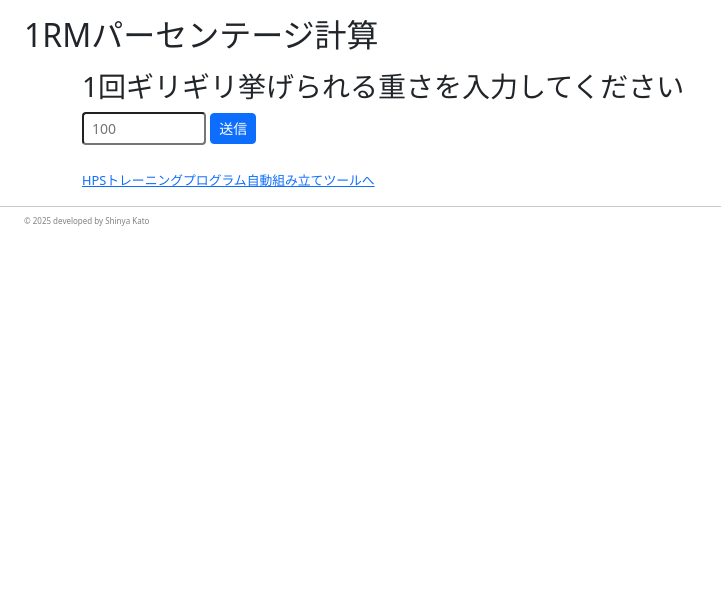
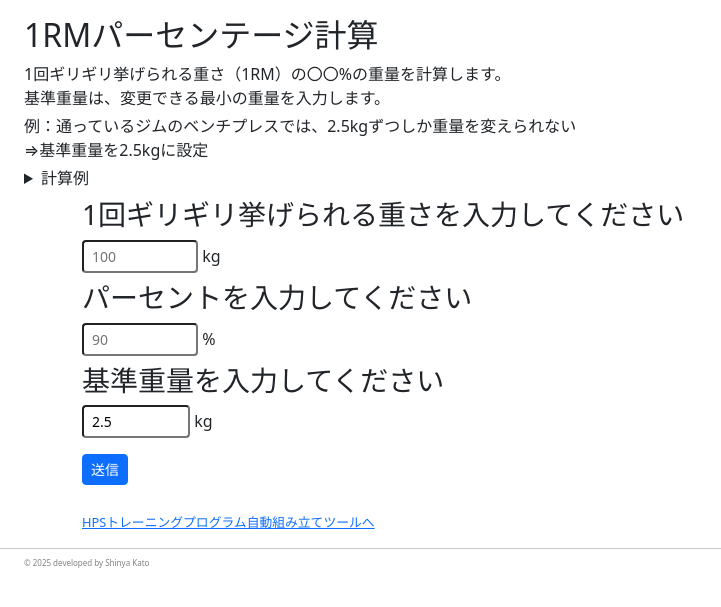
Before and after one commit to howanpin/test_web_app, a Django app: template testApp1/templates/one_rm_max.html in a window 1280 px wide. Shown: the top 607 px of the page, without its empty margins (0-721 px from the left). Run offline with Django 3.2, Linux system fonts and the light colour scheme; the template is opened without the code that fills it, so the values that code supplies are empty; some libraries are stand-ins or nearby versions.

Commit message:
[機能改修]1RMパーセンテージ計算機能で、パーセンテージと基準重量をユーザーが決められるように修正

```diff
--- a/testApp1/static/css/one_rm_max.css
+++ b/testApp1/static/css/one_rm_max.css
@@ -1,6 +1,19 @@
 html {
     font-size: 16px;
   }
+
+.explain {
+    word-break: keep-all;
+}
+
+.table{
+    max-width: 60%;
+}
+
+.remark{
+    color:gray;
+    font-size:0.9rem;
+}
 
 .form-guide {
     word-break: keep-all;
@@ -21,6 +34,14 @@ html {
         font-size:2.0rem;
     }
 
+    .explain {
+        font-size:0.7rem;
+    }
+
+    .remark{
+        font-size:0.6rem;
+    }
+
     .form-guide {
         font-size:1.0rem;
     }
--- a/testApp1/templates/one_rm_max.html
+++ b/testApp1/templates/one_rm_max.html
@@ -13,43 +13,65 @@
 <body>
   <div class="header pt-3 ps-sm-4">
     <h2 class = "title text-center text-sm-start">1RMパーセンテージ計算</h2>
+    <div class = "explain ps-3 pe-3 ps-sm-0 pe-sm-0">
+      <p class = "m-0">1回ギリギリ挙げられる重さ（1RM）の〇〇%の重量を計算します。</p>
+      <p class = "m-0 mb-1">基準重量は、変更できる最小の重量を入力します。</p>
+      <p class = "m-0">例：通っているジムのベンチプレスでは、2.5kgずつしか重量を変えられない</p>
+      <p class = "m-0 mb-1">⇒基準重量を2.5kgに設定</p>
+      <details>
+        <summary>計算例</summary>
+        <table class="table table-sm table-bordered table-striped mb-0">
+          <tr>
+            <th>1RM</th>
+            <th>パーセント</th>
+            <th>基準重量</th>
+          </tr>
+          <tr>
+            <td>90kg</td>
+            <td>90%</td>
+            <td>2.5kg</td>
+          </tr>
+        </table>
+        <p class = "mt-0 mb-0 ms-1"><b>90kg*0.9=81kg</b>となるが、これを基準重量2.5kgで丸めて、<b>80kg</b>とする。</p>
+        <p class = "remark mt-0 mb-0 ms-1">※80kgと82.5kgのうち、80kgの方が81kgに近いため、80kgを採用する。</p>
+        <p class = "remark mt-0 ms-1">※どちらも同じ近さの場合、重い方の重量を採用する。</p>
+      </details>
+    </div>
   </div>
   <div class="main">
     <div class="container">
       <div class="form pt-2">
-        <h3 class="form-guide">1回ギリギリ挙げられる重さを<wbr>入力してください</h3>
         <form action="" method="post">
-        {% csrf_token %}
-        <input class="form-control-sm" type="number" step=0.1 min=10 max=1000 required="required" name="max_weight" placeholder=100>
-        <button class="btn btn-primary btn-sm" style="margin-bottom:0.3%;" type="submit">送信</button>
+          {% csrf_token %}
+          <h3 class="form-guide">1回ギリギリ挙げられる重さを<wbr>入力してください</h3>
+          <input class="form-control-sm" type="number" step=0.1 min=10 max=900 required="required" name="max_weight" placeholder=100>
+          <span>kg</span>
+          <h3 class="form-guide mt-2">パーセントを<wbr>入力してください</h3>
+          <input class="form-control-sm" type="number" step=0.5 min=1 max=100 required="required" name="percentage" placeholder=90>
+          <span>%</span>
+          <h3 class="form-guide mt-2">基準重量を<wbr>入力してください</h3>
+          <input class="form-control-sm" type="number" value=2.5 step=0.5 min=0.5 max=50 required="required" name="reference_weight">
+          <span>kg</span>
+          <br>
+          <button class="btn btn-primary btn-sm mt-3" style="margin-bottom:0.3%;" type="submit">送信</button>
         </form>
       </div>
       <br>
       <div class="show-result">
       <!-- メッセージがある場合に表示 -->
       {% if max_weight or max_weight == 0 %}
-        <div class="row">
-          <div class="col-sm-2">
+        <div class="row mb-sm-2">
+          <div class="col-sm-3">
             <p><b>MAX重量</b></p>
             <p>{{ max_weight }}kg</p>
           </div>
-          <div class="col-sm-3">
-            <p><b>90%の重量（2.5kg刻み）</b></p>
-            <p>{{ rounded_90_percent_weight }}kg</p>
-            <p>90%の重量（実測値）</p>
-            <p>{{ raw_90_percent_weight }}kg</p>
+          <div class="col-sm-3 ps-sm-0">
+            <p><b>{{ percentage }}%の重量({{ reference_weight }}kg刻み)</b></p>
+            <p>{{ rounded_percent_weight }}kg</p>
           </div>
           <div class="col-sm-3">
-            <p><b>80%の重量（2.5kg刻み）</b></p>
-            <p>{{ rounded_80_percent_weight }}kg</p>
-            <p>80%の重量（実測値）</p>
-            <p>{{ raw_80_percent_weight }}kg</p>
-          </div>
-          <div class="col-sm-3">
-            <p><b>70%の重量（2.5kg刻み）</b></p>
-            <p>{{ rounded_70_percent_weight }}kg</p>
-            <p>70%の重量（実測値）</p>
-            <p>{{ raw_70_percent_weight }}kg</p>
+            <p><b>{{ percentage }}%の重量(実測値)</b></p>
+            <p>{{ raw_percent_weight }}kg</p>
           </div>
         </div>
       {% endif %}
```
Also changed, not shown: testApp1/domain/shared/entities.py (+15 -0 lines), testApp1/views.py (+22 -23 lines).
